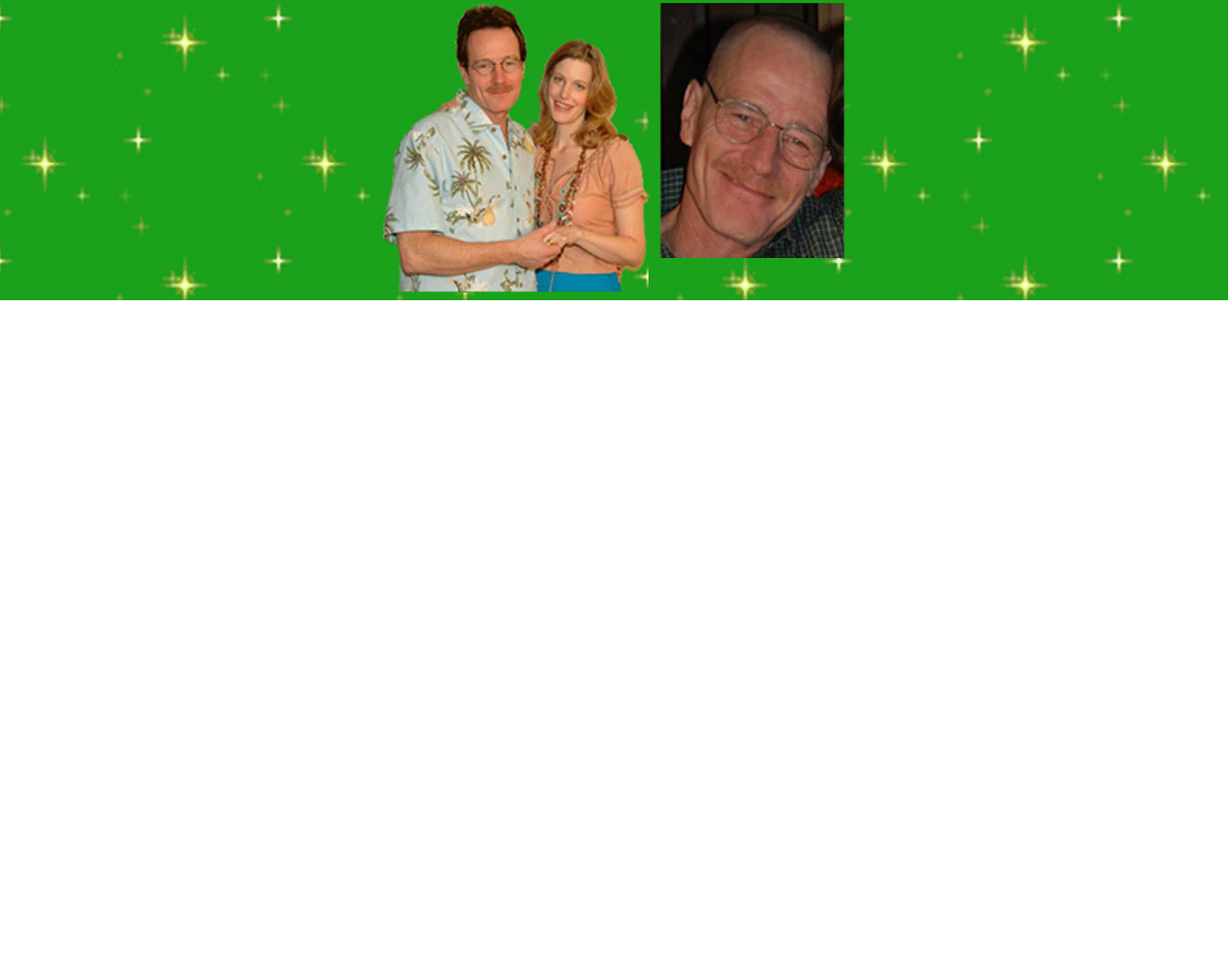
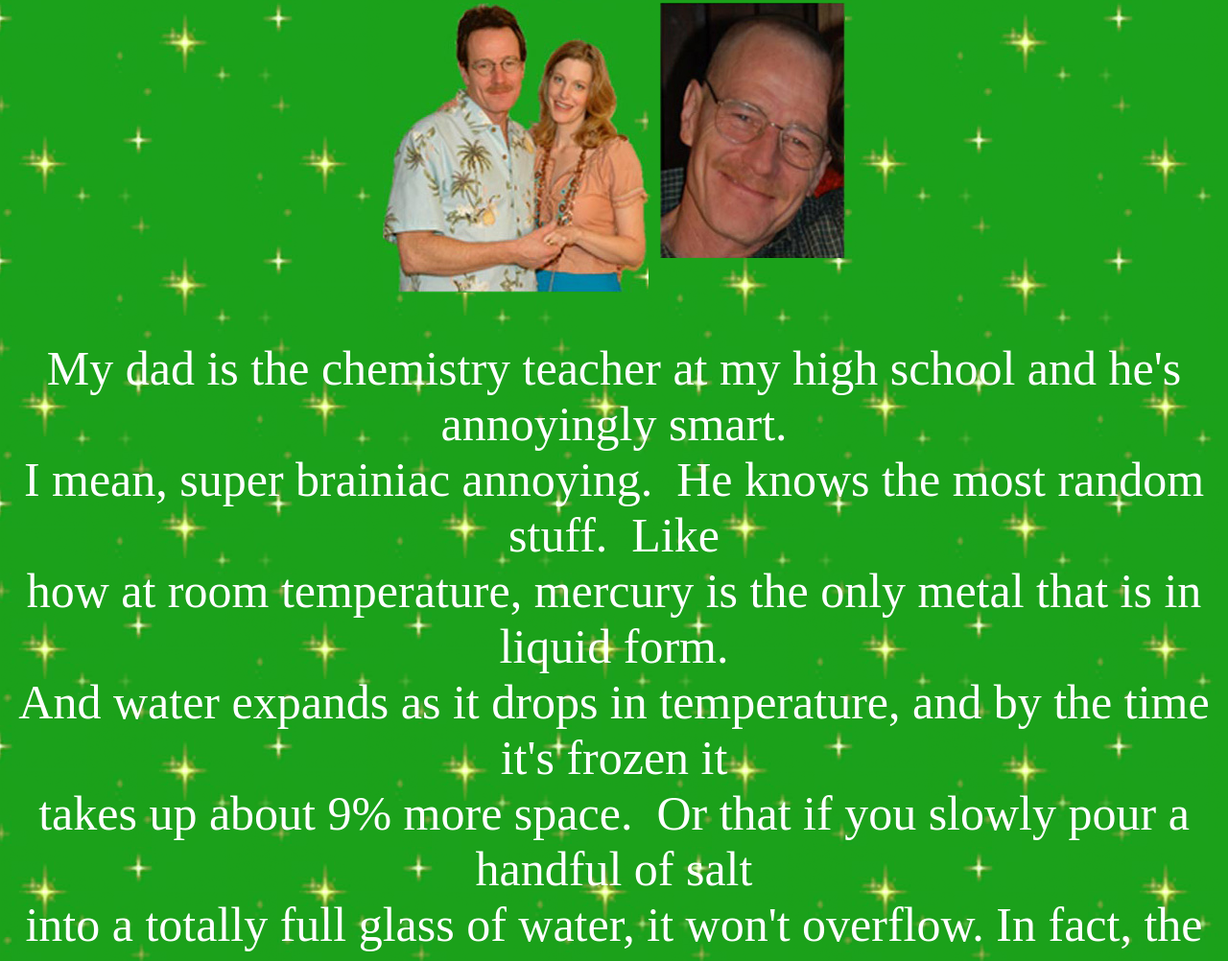
Before and after one commit to belain3d/waltuh-white, a plain HTML site: page index.html in a window 1280 px wide. Shown: the part 2107-3109 px from the top of the page at 96% size. Before the commit the page ends 2420 px from the top, so only its background shows below. Drawn offline with Linux system fonts and the light colour scheme.

Commit message:
lil updates

```diff
--- a/index.html
+++ b/index.html
@@ -51,6 +51,20 @@
         <img src="walter_7.jpg">
     </div>
 
+        <p>
+        My dad is the chemistry teacher at my high school and he's annoyingly smart.<br>
+		I mean, super brainiac annoying.&nbsp;&nbsp;He knows the most random stuff.&nbsp;&nbsp;Like<br>
+		how at room temperature, mercury is the only metal that is in liquid form.<br>
+		And water expands as it drops in temperature, and by the time it's frozen it<br>
+		takes up about 9% more space.&nbsp;&nbsp;Or that if you slowly pour a handful of salt<br>
+		into a totally full glass of water, it won't overflow. In fact, the water level<br>
+		will go down.&nbsp;&nbsp;He's always dropping the little facts about everything. He<br>
+		doesn't realize what a geek he is for doing it, he's just really into chemistry.<br>
+		I think he really doesn't understand that not everybody is.&nbsp;&nbsp;He likes to cook<br>
+		because of chemistry - he mostly makes breakfast - because he says chemi-<br>
+		cal reactions happen all the time in cooking and he's always explaining as he<br>
+		goes. I don't take his class at school but I hear he's a pretty good teacher.<br>
+		He gets a lot of practice at home, that's for sure.</p>
 
     <!-- My name is Walter Hartwell White. I live at 308 Negra Arroyo Lane, Albuquerque, New Mexico, 87104. This is my confession.
     If you're watching this tape, I'm probably dead, murdered by my brother-in-law Hank Schrader. Hank has been building a meth
```
